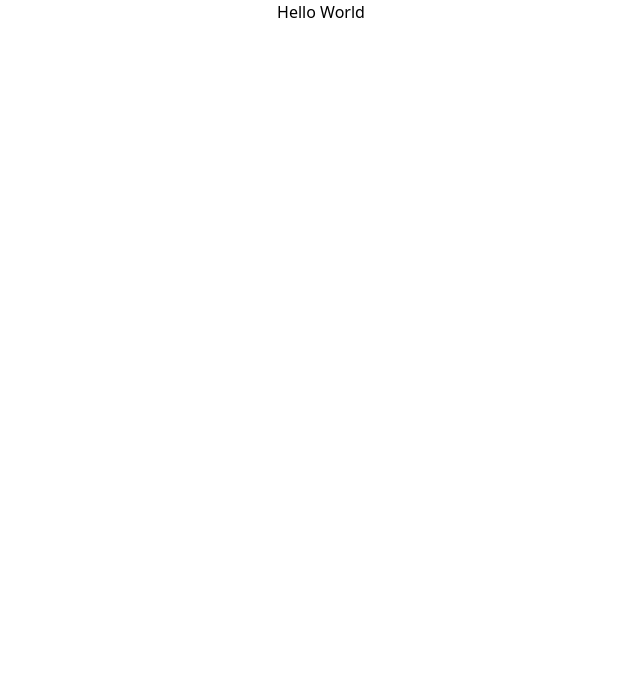
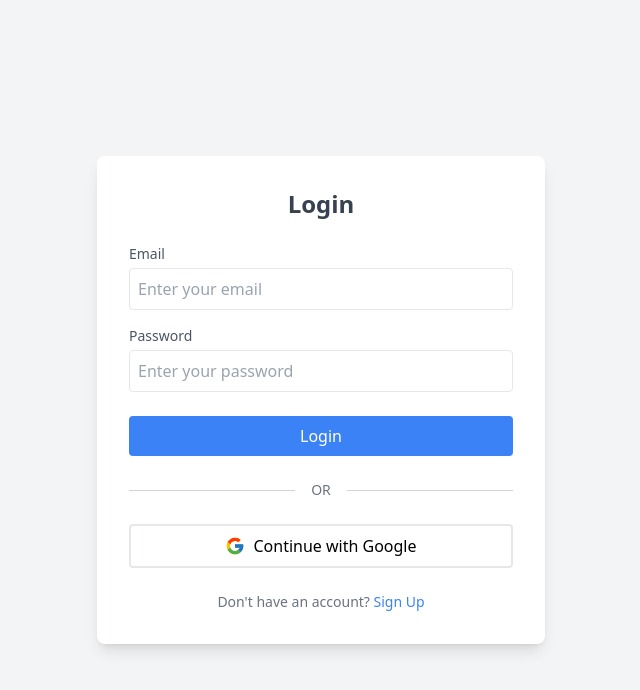
Before and after one commit to trevourpeter/social-learning-project, a React (Create React App) app: page / in a window 1280 px wide. Shown: the top 690 px of the page, without its empty margins (319-959 px from the left). Built offline with nearby package versions, Linux system fonts and the light colour scheme.

Commit message:
Add login and registration pages with routing and icons

```diff
--- a/package.json
+++ b/package.json
@@ -6,6 +6,8 @@
     "cra-template": "1.2.0",
     "react": "^19.0.0",
     "react-dom": "^19.0.0",
+    "react-icons": "^5.4.0",
+    "react-router-dom": "^7.1.1",
     "react-scripts": "5.0.1"
   },
   "scripts": {
--- a/src/App.jsx
+++ b/src/App.jsx
@@ -1,8 +1,13 @@
+import { BrowserRouter as Router, Route, Routes } from "react-router-dom";
+import Login from "./pages/Login";
+
 function App() {
   return (
-    <div className="text-center">
-      <h1>Hello World</h1>
-    </div>
+    <Router>
+        <Routes>
+          <Route exact path="/" element={<Login/>} />
+        </Routes>
+    </Router>
   );
 }
 
--- /dev/null
+++ b/src/pages/Login.jsx
@@ -0,0 +1,65 @@
+// src/pages/Login.js
+import React from "react";
+import { FcGoogle } from "react-icons/fc";
+
+const Login = () => {
+  return (
+    <div className="flex items-center justify-center h-screen bg-gray-100">
+      <div className="w-full max-w-md bg-white shadow-lg rounded-lg p-8">
+        <h1 className="text-2xl font-bold text-gray-700 text-center mb-6">
+          Login
+        </h1>
+
+        <div className="mb-4">
+          <label className="block text-sm font-medium text-gray-600">Email</label>
+          <input
+            type="email"
+            placeholder="Enter your email"
+            className="border rounded w-full p-2 mt-1 focus:ring focus:ring-blue-500 focus:outline-none"
+          />
+        </div>
+
+        {/* Password Input */}
+        <div className="mb-6">
+          <label className="block text-sm font-medium text-gray-600">Password</label>
+          <input
+            type="password"
+            placeholder="Enter your password"
+            className="border rounded w-full p-2 mt-1 focus:ring focus:ring-blue-500 focus:outline-none"
+          />
+        </div>
+
+        {/* Login Button */}
+        <button className="w-full bg-blue-500 text-white py-2 px-4 rounded hover:bg-blue-600 transition">
+          Login
+        </button>
+
+        {/* OR Divider */}
+        <div className="my-6 flex items-center justify-center">
+          <span className="border-t w-full border-gray-300"></span>
+          <span className="px-4 text-sm text-gray-500">OR</span>
+          <span className="border-t w-full border-gray-300"></span>
+        </div>
+
+        {/* Google Login Button */}
+        <button
+          className="flex items-center justify-center w-full border-2 text-black py-2 px-4 rounded transition"
+          onClick={() => alert("Google Login Clicked")}
+        >
+          <FcGoogle className="text-xl mr-2" />
+          Continue with Google
+        </button>
+
+        {/* Footer */}
+        <p className="text-sm text-gray-500 text-center mt-6">
+          Don't have an account?{" "}
+          <a href="/signup" className="text-blue-500 hover:underline">
+            Sign Up
+          </a>
+        </p>
+      </div>
+    </div>
+  );
+};
+
+export default Login;
--- /dev/null
+++ b/src/pages/Register.jsx
@@ -0,0 +1,102 @@
+// src/pages/Register.js
+import React, { useState } from "react";
+import { FiEye, FiEyeOff } from "react-icons/fi";
+
+const Register = () => {
+  const [passwordVisible, setPasswordVisible] = useState(false);
+
+  return (
+    <div className="flex items-center justify-center h-screen bg-gray-100">
+      <div className="w-full max-w-md bg-white shadow-lg rounded-lg p-8">
+        <h1 className="text-2xl font-bold text-gray-700 text-center mb-6">
+          Register
+        </h1>
+
+        {/* Username */}
+        <div className="mb-4">
+          <label className="block text-sm font-medium text-gray-600">
+            Username
+          </label>
+          <input
+            type="text"
+            placeholder="Enter your username"
+            className="border rounded w-full p-2 mt-1 focus:ring focus:ring-blue-500 focus:outline-none"
+          />
+        </div>
+
+        {/* Email */}
+        <div className="mb-4">
+          <label className="block text-sm font-medium text-gray-600">
+            Email
+          </label>
+          <input
+            type="email"
+            placeholder="Enter your email"
+            className="border rounded w-full p-2 mt-1 focus:ring focus:ring-blue-500 focus:outline-none"
+          />
+        </div>
+
+        {/* First Name */}
+        <div className="mb-4">
+          <label className="block text-sm font-medium text-gray-600">
+            First Name
+          </label>
+          <input
+            type="text"
+            placeholder="Enter your first name"
+            className="border rounded w-full p-2 mt-1 focus:ring focus:ring-blue-500 focus:outline-none"
+          />
+        </div>
+
+        {/* Last Name */}
+        <div className="mb-4">
+          <label className="block text-sm font-medium text-gray-600">
+            Last Name
+          </label>
+          <input
+            type="text"
+            placeholder="Enter your last name"
+            className="border rounded w-full p-2 mt-1 focus:ring focus:ring-blue-500 focus:outline-none"
+          />
+        </div>
+
+        {/* Password */}
+        <div className="mb-6 relative">
+          <label className="block text-sm font-medium text-gray-600">
+            Password
+          </label>
+          <input
+            type={passwordVisible ? "text" : "password"}
+            placeholder="Enter your password"
+            className="border rounded w-full p-2 mt-1 focus:ring focus:ring-blue-500 focus:outline-none"
+          />
+          <div
+            className="absolute top-2/3 right-3 transform -translate-y-1/2 cursor-pointer"
+            onClick={() => setPasswordVisible(!passwordVisible)}
+          >
+            {passwordVisible ? (
+              <FiEyeOff className="text-gray-500" />
+            ) : (
+              <FiEye className="text-gray-500" />
+            )}
+          </div>
+        </div>
+
+        {/* Submit Button */}
+        <button className="w-full bg-green-500 text-white py-2 px-4 rounded hover:bg-green-600 transition">
+          Register
+        </button>
+
+        {/* Footer */}
+        <p className="text-sm text-gray-500 text-center mt-6">
+          Already have an account?{" "}
+          <a href="/login" className="text-blue-500 hover:underline">
+            Login
+          </a>
+        </p>
+      </div>
+    </div>
+  );
+};
+
+export default Register;
```
Also changed, not shown: 1 other file (tests, documents, lock files or other folders).
